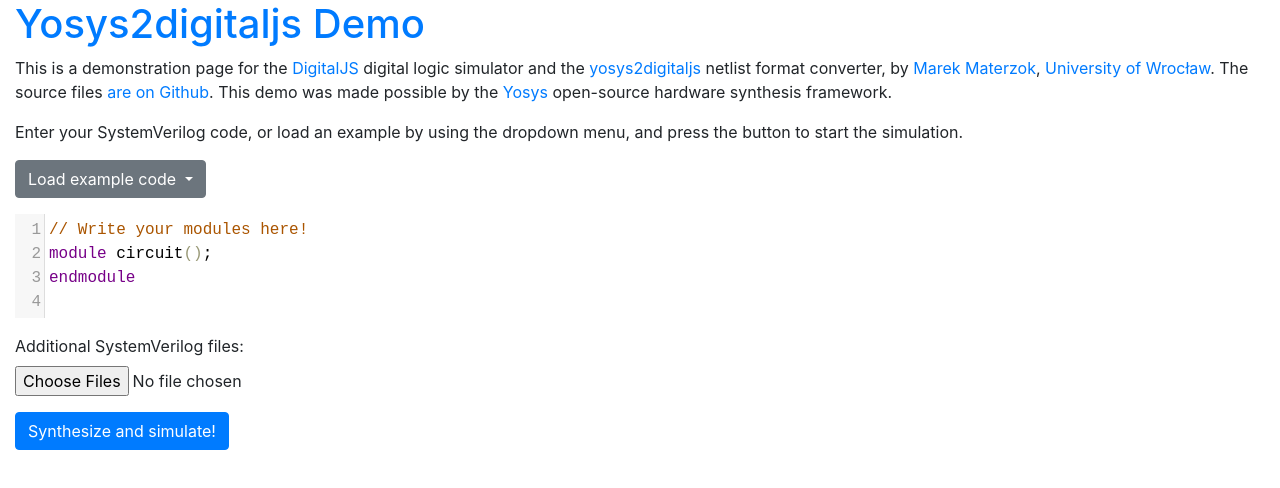
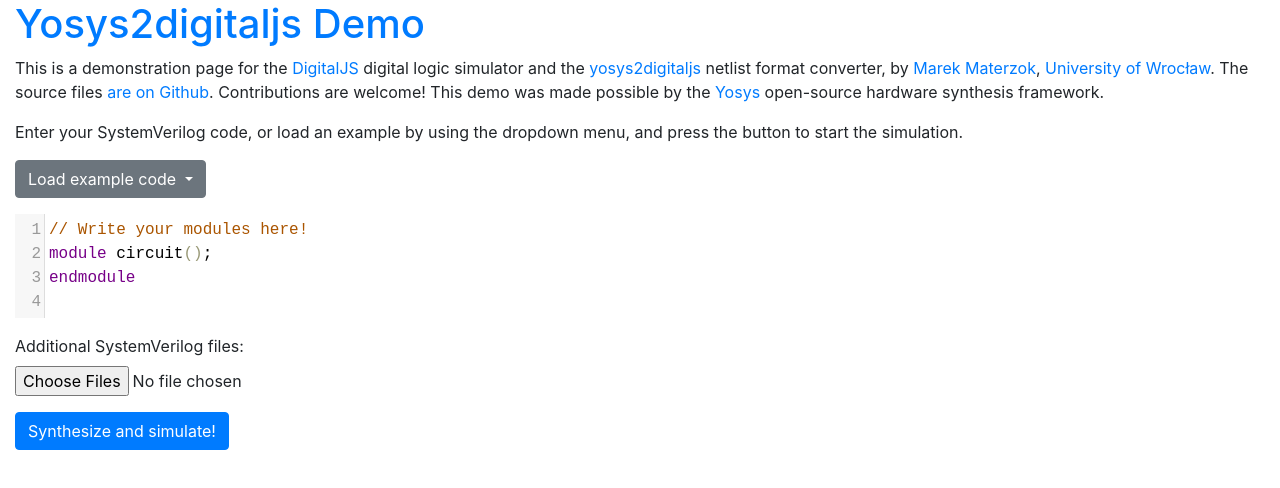
Before and after one commit to tilk/digitaljs_online, a website built with webpack: page public/index.html in a window 1280 px wide. Built offline with nearby package versions, Linux system fonts and the light colour scheme; what split.js would draw is missing.

Commit message:
Changes in html.

```diff
--- a/public/index.html
+++ b/public/index.html
@@ -3,7 +3,7 @@
 <head>
 <meta charset="utf-8">
 <meta name="viewport" content="width=device-width, initial-scale=1.0">
-<title>Yosys2digitaljs Demonstrator</title>
+<title>Yosys2digitaljs demo</title>
 </head>
 <body>
 <div id="cont">
@@ -15,6 +15,7 @@
 by <a href="http://www.tilk.eu/">Marek Materzok</a>,
 <a href="http://www.ii.uni.wroc.pl/">University of Wrocław</a>.
 The source files <a href="https://github.com/tilk/digitaljs_online">are on Github</a>.
+Contributions are welcome!
 This demo was made possible by the
 <a href="http://www.clifford.at/yosys/">Yosys</a> open-source hardware synthesis framework.
 </p>
```
